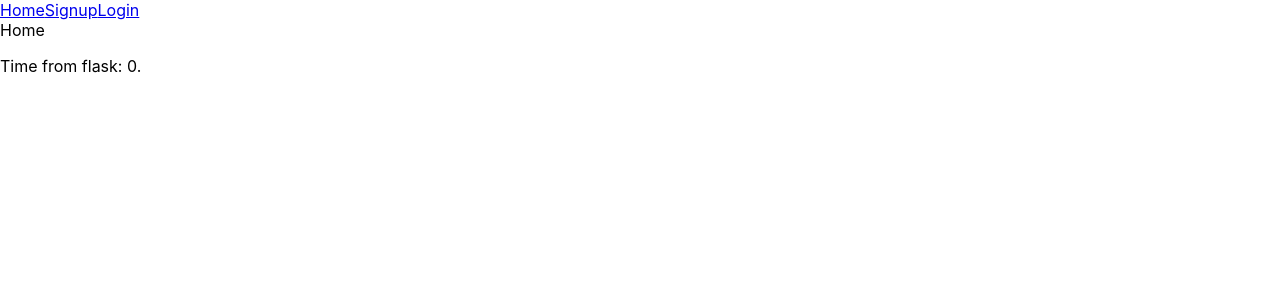
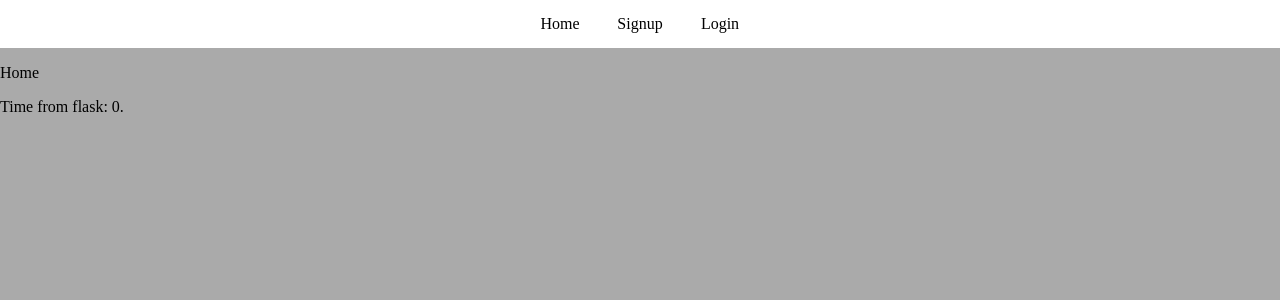
Before and after one commit to despertom/SWE-Project, a React (Create React App) app: page / in a window 1280 px wide. Shown: the top 300 px of the page. Built offline with nearby package versions, Linux system fonts and the light colour scheme; no server answers.

Commit message:
Better placeholder CSS

```diff
--- a/src/App.css
+++ b/src/App.css
@@ -1,38 +1,33 @@
-.App {
-  text-align: center;
+body {
+	background-color: #aaa;
+	margin: 0;
 }
 
-.App-logo {
-  height: 40vmin;
-  pointer-events: none;
+nav {
+	height: 3em;
+	margin-bottom: 1em;
+	background: #fff;
+	display: flex;
+	justify-content: center;
 }
 
-@media (prefers-reduced-motion: no-preference) {
-  .App-logo {
-    animation: App-logo-spin infinite 20s linear;
-  }
+nav a {
+	width: 5em;
+	height: 3em;
+
+	display: flex;
+	justify-content: center;
+	align-items: center;
+
+	font-size: 1em;
+	color: #000;
+	text-decoration: none;
+}
+nav a:hover {
+	background-color: #888;
 }
 
-.App-header {
-  background-color: #282c34;
-  min-height: 100vh;
-  display: flex;
-  flex-direction: column;
-  align-items: center;
-  justify-content: center;
-  font-size: calc(10px + 2vmin);
-  color: white;
+
+header {
+
 }
-
-.App-link {
-  color: #61dafb;
-}
-
-@keyframes App-logo-spin {
-  from {
-    transform: rotate(0deg);
-  }
-  to {
-    transform: rotate(360deg);
-  }
-}
--- a/src/index.js
+++ b/src/index.js
@@ -1,6 +1,6 @@
 import React from 'react';
 import ReactDOM from 'react-dom/client';
-import './index.css';
+import './App.css';
 import App from './App';
 import reportWebVitals from './reportWebVitals';
 
```
